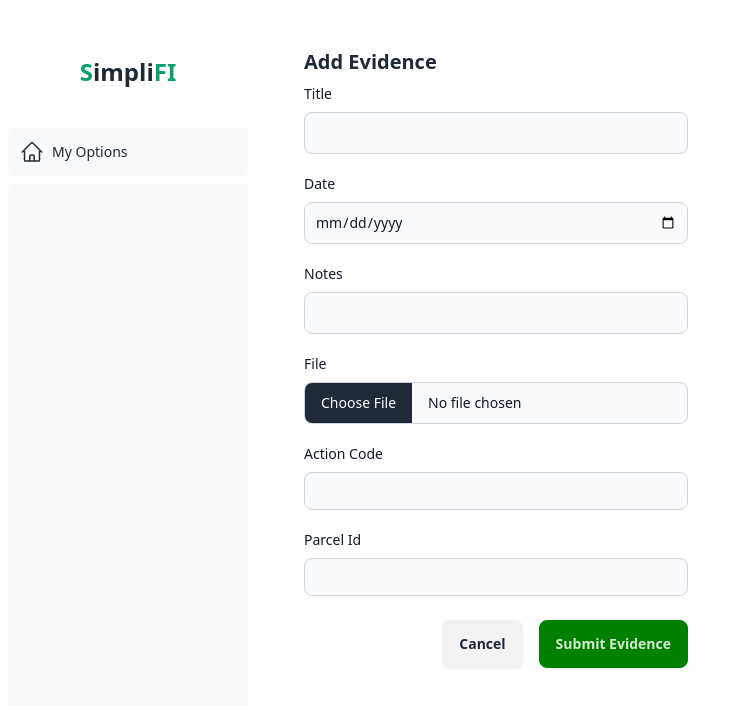
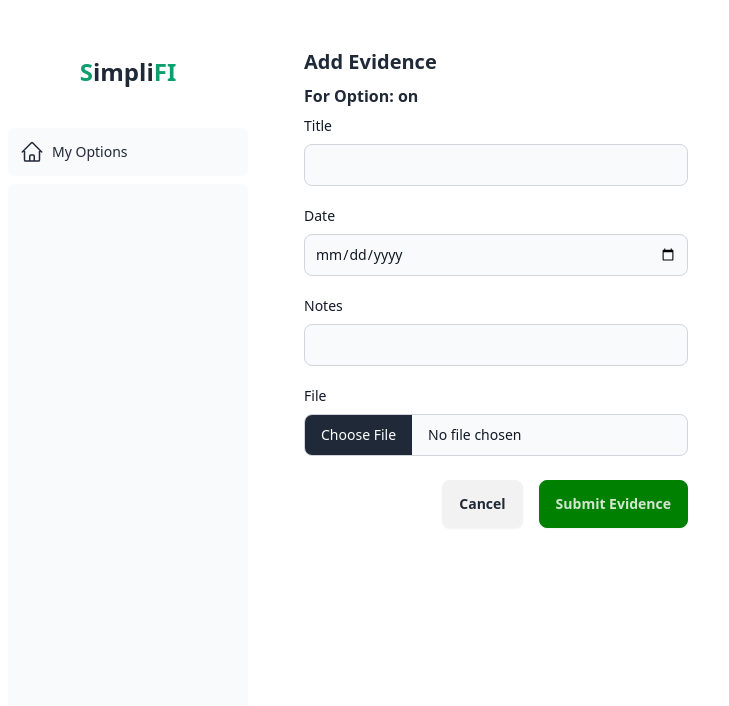
Before and after one commit to ic-monads/SimpliFI, a Next.js app: page /options/option/add-evidence in a window 1280 px wide. Shown: the top 706 px of the page, without its empty margins (0-729 px from the left). Built offline with nearby package versions, Linux system fonts and the light colour scheme.

Commit message:
feat(Evidence): :sparkles: Remove read only fields from evidence form

```diff
--- a/src/app/ui/options/option/create-evidence-form.tsx
+++ b/src/app/ui/options/option/create-evidence-form.tsx
@@ -12,6 +12,8 @@ export default function Form({ actCode, parcelId }: { actCode: string, parcelId:
   const fileInputRef = useRef<HTMLInputElement>(null);
 
   const handleSubmit = async (formData: FormData) => {
+    formData.append('actCode', actCode);
+    formData.append('parcelId', parcelId);
     // setLoading(true);
     // console.log(`Loading set to ${loading}`);
     let fileUrl = "";
@@ -39,6 +41,7 @@ export default function Form({ actCode, parcelId }: { actCode: string, parcelId:
   return (
     <div className="mx-auto">
             <h1 className="font-semibold text-xl mb-2">Add Evidence</h1>
+            <p className="font-semibold mb-2">For Option: {actCode} on {parcelId}</p>
             { error && <p className="text-red-500 text-sm mb-5">{error}</p> }
             <form className="max-w-sm" action={handleSubmit}>
               <div className="mb-5">
@@ -57,14 +60,6 @@ export default function Form({ actCode, parcelId }: { actCode: string, parcelId:
                   <label htmlFor="file" className="block mb-2 text-sm font-medium text-gray-900">File</label>
                   <input className="block w-full text-sm text-gray-900 border border-gray-300 rounded-lg cursor-pointer bg-gray-50 dark:text-gray-400 focus:outline-none dark:bg-gray-700 dark:border-gray-600 dark:placeholder-gray-400" type="file" ref={fileInputRef} id="file" name="file" required />
               </div>
-              <div className="mb-5">
-                  <label htmlFor="actCode" className="block mb-2 text-sm font-medium text-gray-900">Action Code</label>
-                  <input className="block w-full text-sm text-gray-900 border border-gray-300 rounded-lg cursor-pointer bg-gray-50 dark:text-gray-400 focus:outline-none dark:bg-gray-700 dark:border-gray-600 dark:placeholder-gray-400" id="actCode" name="actCode" type="text" value={actCode} readOnly/>
-              </div>
-              <div className="mb-5">
-                  <label htmlFor="parcelId" className="block mb-2 text-sm font-medium text-gray-900">Parcel Id</label>
-                  <input className="block w-full text-sm text-gray-900 border border-gray-300 rounded-lg cursor-pointer bg-gray-50 dark:text-gray-400 focus:outline-none dark:bg-gray-700 dark:border-gray-600 dark:placeholder-gray-400" id="parcelId" name="parcelId"type="text" value={parcelId} readOnly/>
-              </div>
               <div className="mt-6 flex justify-end gap-4">
                 <Link href={{
                   pathname: "/options/option",
```
